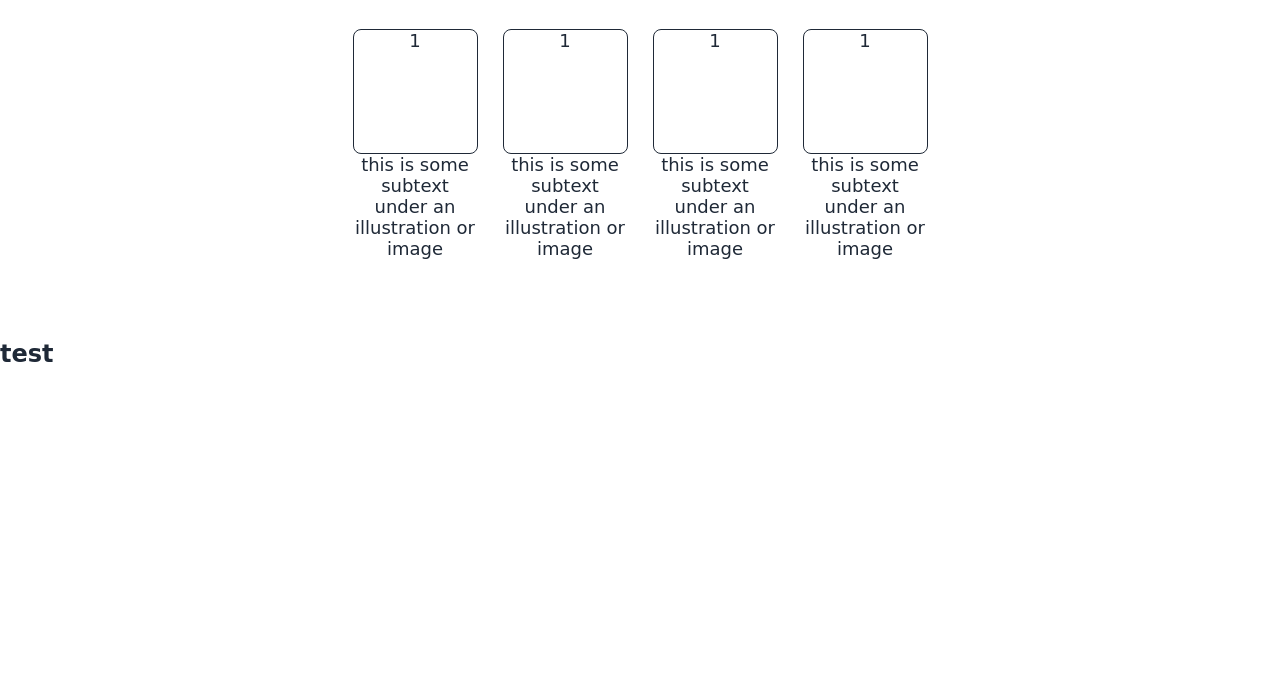
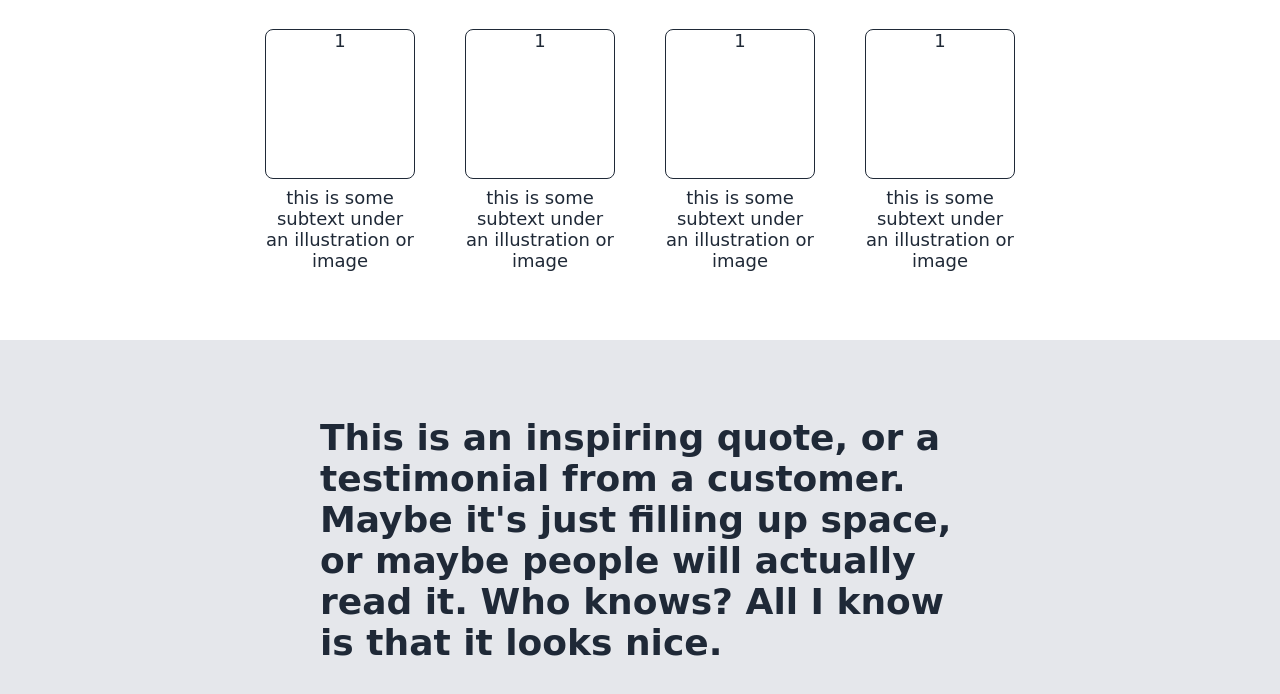
Before and after one commit to Kohese/landing-page, a plain HTML site: page index.html in a window 1280 px wide. Shown: the part 492-1186 px from the top of the page. Before the commit the page ends 860 px from the top, so only its background shows below. Drawn offline with Linux system fonts and the light colour scheme; a web font is replaced by a local one.

Commit message:
Added additional sections

```diff
--- a/index.html
+++ b/index.html
@@ -71,7 +71,9 @@
       </div>
     </section>
     <section class="section-3">
-      <h1>test</h1>
+      <div class="quote-section">
+        <h1>This is an inspiring quote, or a testimonial from a customer. Maybe it's just filling up space, or maybe people will actually read it. Who knows? All I know is that it looks nice.</h1>
+      </div>
     </section>
   </body>
 </html>
--- a/style.css
+++ b/style.css
@@ -112,20 +112,25 @@ ul {
   display: flex;
   justify-content: center;
   align-items: center;
-  gap: 25px;
+  gap: 50px;
   color: #1f2937;
 }
 
+.info-text {
+  margin-top: 8px;
+  font-size: 18px;
+}
+
 .info-box {
-  width: 125px;
-  height: 125px;
+  width: 150px;
+  height: 150px;
   border: 1px solid #1f2937;
   border-radius: 8px;
   margin-top: 16px;
 }
 
 .info-item {
-  width: 125px;
+  width: 150px;
   font-size: 18px;
   text-align: center;
   align-content: center;
@@ -143,3 +148,17 @@ ul {
 h1 {
   color: #1f2937;
 }
+
+.section-3 {
+  height: 400px;
+  background-color:#e5e7eb;
+  display: flex;
+  justify-content: center;
+  align-items: center;
+}
+
+.quote-section {
+  width: 50%;
+  margin: auto;
+  font-size: 24px;
+}
```
